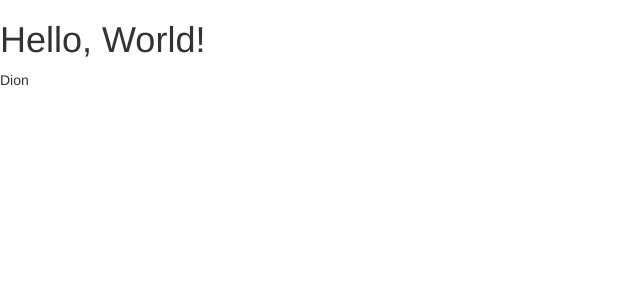
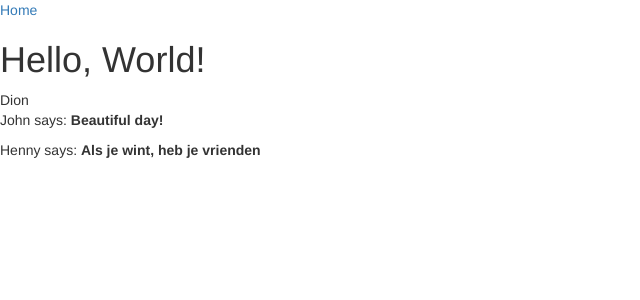
Before and after one commit to openshebang/openshebang, a Flask app: page / in a window 1280 px wide. Shown: the top 300 px of the page, without its empty margins (0-640 px from the left). Run offline with Flask 3, Linux system fonts and the light colour scheme; some libraries are stand-ins or nearby versions.

Commit message:
Added Jinja2 if-else statements, loops and extends

```diff
--- a/app/__init__.py
+++ /dev/null
@@ -1,5 +0,0 @@
-from flask import Flask
-
-app = Flask(__name__)
-
-from app import routes # This have to be in the bottom to avoid Flask circular dependancies
--- a/app/routes.py
+++ /dev/null
@@ -1,9 +0,0 @@
-from app import app # The `app` first is the directory, the second is the `app` function inside of the `__init__.py`
-from flask import render_template
-
-@app.route('/') # This is a decorator.
-@app.route('/index') # You can chain decorators.
-def index():
-  user = {'username': 'Dion'}
-  title = "Main"
-  return render_template('index.html', user=user, title="Home Page") # The first `user` is the variable used in the Jinja2 template, the secons is the Python variable defined.
--- /dev/null
+++ b/blog/__init__.py
@@ -0,0 +1,5 @@
+from flask import Flask
+
+app = Flask(__name__)
+
+from blog import routes # This have to be in the bottom to avoid Flask circular dependancies
--- /dev/null
+++ b/blog/routes.py
@@ -0,0 +1,18 @@
+from . import app   # The `app` first is the directory, the second is the `app` function inside of the `__init__.py`
+from flask import render_template
+
+@app.route('/') # This is a decorator.
+@app.route('/index') # You can chain decorators.
+def index():
+  user = {'username': 'Dion'}
+  posts = [
+    {
+      'author': {'username': 'John'},
+      'body': 'Beautiful day!'
+    },
+    {
+      'author': {'username': 'Henny'},
+      'body': 'Als je wint, heb je vrienden'
+    }
+  ]
+  return render_template('index.html', user=user, title="Home Page", posts=posts) # The first `user` is the variable used in the Jinja2 template, the secons is the Python variable defined.
--- a/app/templates/index.html
+++ b/blog/templates/base.html
@@ -14,14 +14,13 @@
   </head>
 <body>
 
+<nav>
+<a href="/index">Home</a>
+</nav>
 
-{% if name %}
-  <h1>Hey {{ name }}!</h1>
-  {% else %}
-  <h1>Hello, World!</h1>
-{% endif %}
+{% block content %}
+{% endblock content %}
 
-{{ user.username }}
 
 </body>
 </html>
--- /dev/null
+++ b/blog/templates/index.html
@@ -0,0 +1,22 @@
+{% extends "base.html" %}
+
+{% block content %}
+
+
+{% if name %}
+  <h1>Hey {{ name }}!</h1>
+  {% else %}
+  <h1>Hello, World!</h1>
+{% endif %}
+
+{{ user.username }}
+
+{% for post in posts %}
+<div>
+  <p>
+    {{ post.author.username }} says: <b> {{ post.body }} </b>
+  </p>
+</div>
+{% endfor %}
+
+{% endblock content %}
--- a/openshebang.py
+++ /dev/null
@@ -1,3 +0,0 @@
-# openshebang/openshebang.py
-
-from app import app # Run with `flask --app openshebang --debug` # You can also `export FLASK_APP=microblog.py`
--- /dev/null
+++ b/wsgi.py
@@ -0,0 +1,4 @@
+# openshebang/wsgi.py
+# When a file in the main folder is called `app.py` or `wsgi.py` than it will automatically run, without specifying it.
+
+from blog import app # Run with `flask --app openshebang --debug` # You can also `export FLASK_APP=microblog.py`
```
Also changed, not shown: blog/static/bootstrap.css (renamed from app/static/bootstrap.css).
